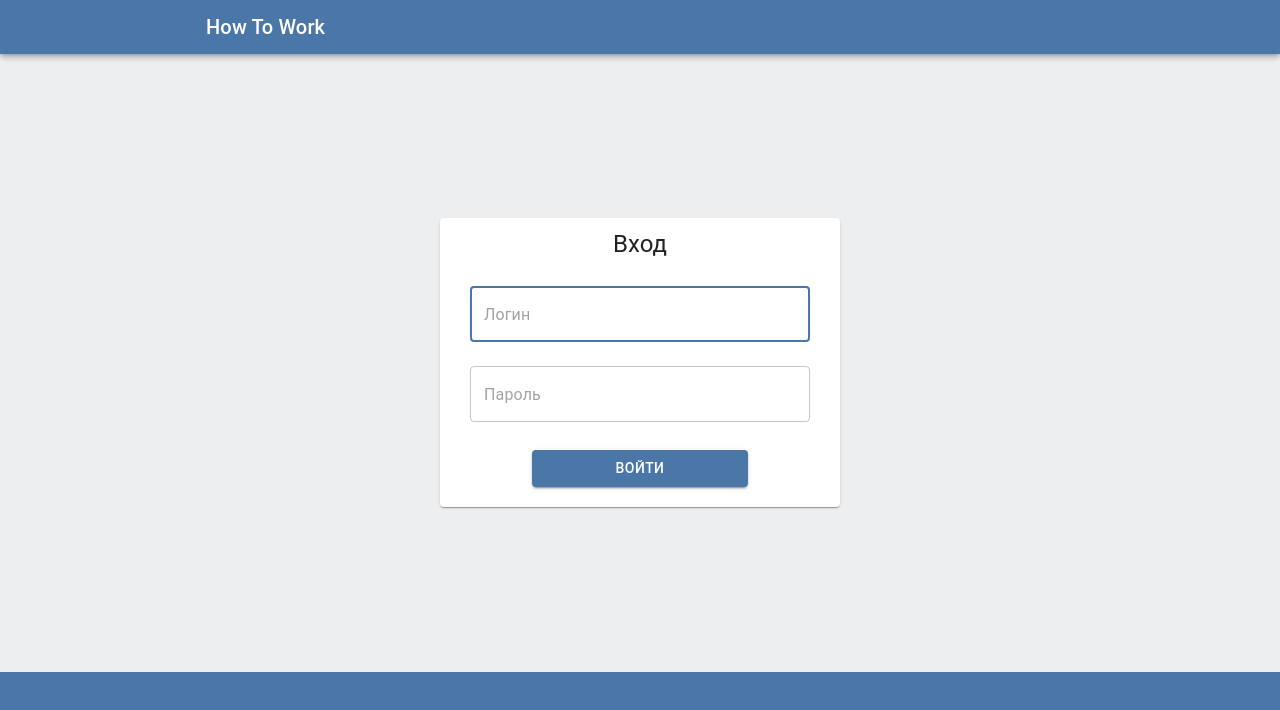
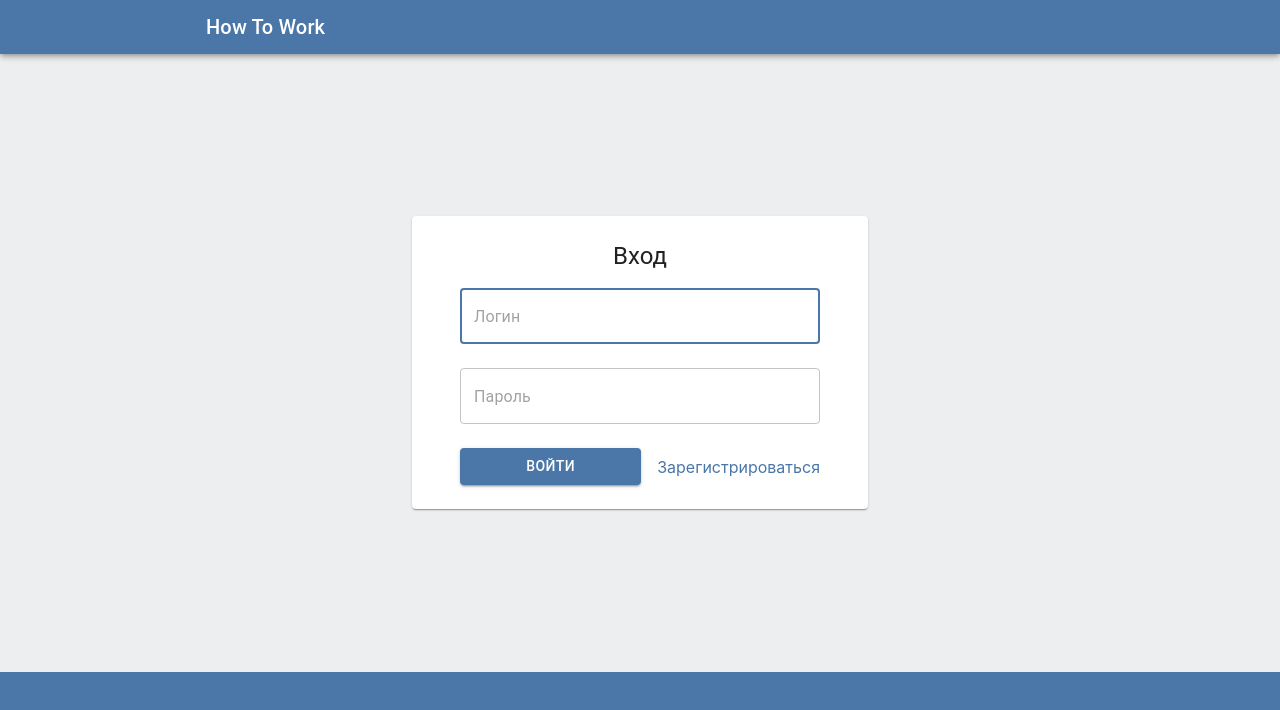
Before and after one commit to PolinaVdovina/htw_frontend, a React (Create React App) app: page /auth in a window 1280 px wide. Shown: the top 710 px of the page. Built offline with nearby package versions, Linux system fonts and the light colour scheme.

Commit message:
Авторизация + регистрация

```diff
--- a/src/components/auth-reg/RegCard.tsx
+++ b/src/components/auth-reg/RegCard.tsx
@@ -1,4 +1,4 @@
-import { Button, Card, Grid, Typography, makeStyles, Theme, createStyles, TextField, Select, FormControl, MenuItem } from '@material-ui/core';
+import { Button, Card, Grid, Typography, makeStyles, Theme, createStyles, TextField, Select, FormControl, MenuItem, Link } from '@material-ui/core';
 import React, { useState } from 'react';
 import { validateRegPasword, validateRegLoginConnect, validateLogin } from '../../utils/validateFunctions';
 import { startLoadingAction, stopLoadingAction } from '../../redux/actions/dialog-actions';
@@ -7,35 +7,14 @@ import { useDispatch } from 'react-redux';
 import { login as loginFetch, register as registerFetch } from './../../utils/fetchFunctions';
 import { useSnackbar } from 'notistack';
 import { fillJobSeekerPersonalAction } from '../../redux/actions/user-personals';
+import { useStyles } from './styles';
+import { urls } from '../../pages/urls';
+import { Link as RouterLink } from 'react-router-dom';
 
 interface IRegCardProps {
 
 }
 
-
-
-
-const useStyles = makeStyles((theme: Theme) =>
-    createStyles({
-        root: {
-            //maxWidth: "400px",
-            width: "400px",
-            textAlign: "center",
-        },
-        field: {
-            width: '85%',
-        },
-        button: {
-            width: '60%',
-        },
-        title: {
-            padding: '10px'
-        },
-        item: {
-            width: '100%'
-        }
-  }),
-);
 
 export const RegCard = (props: IRegCardProps) => {
     const classes = useStyles();
@@ -157,6 +136,7 @@ export const RegCard = (props: IRegCardProps) => {
                         variant="outlined"
                         margin="normal"
                         required
+                        autoFocus
                         error={errorRole!=''}
                         helperText={errorRole}
                         value={role}
@@ -182,7 +162,7 @@ export const RegCard = (props: IRegCardProps) => {
                         name="email"
                         helperText={errorLoginConnect}
                         autoComplete="login"
-                        autoFocus
+
                         onChange={(event) => {setLoginConnect(event.target.value)}}
                     />
                 </Grid>
@@ -228,7 +208,8 @@ export const RegCard = (props: IRegCardProps) => {
                         onChange={(event) => {setConfirmPassword(event.target.value)}}
                     />
                 </Grid>
-                <Grid item style={{'padding': '20px'}}>
+                <Grid item container className={classes.submitContainer} >
+
                         <Button className={classes.button}
                             variant="contained"
                             color="primary"
@@ -236,6 +217,10 @@ export const RegCard = (props: IRegCardProps) => {
                         >
                             Регистрация
                         </Button>
+
+                    <Link component={RouterLink} to={urls.authentication.shortPath}>
+                        Есть аккаунт?
+                    </Link>
                 </Grid>
             </Grid>
         </Card>
--- a/src/components/auth-reg/SignInCard.tsx
+++ b/src/components/auth-reg/SignInCard.tsx
@@ -1,4 +1,4 @@
-import { Button, Card, Grid, Typography, makeStyles, Theme, createStyles, TextField, Snackbar } from '@material-ui/core';
+import { Button, Card, Grid, Typography, makeStyles, Theme, createStyles, TextField, Snackbar, Link } from '@material-ui/core';
 import React, { useState } from 'react';
 import { validateRegPasword, validateLogin } from '../../utils/validateFunctions';
 import axios, { AxiosRequestConfig } from 'axios'
@@ -14,6 +14,10 @@ import { startLoadingAction, stopLoadingAction } from '../../redux/actions/dialo
 import { withSnackbar, useSnackbar } from 'notistack';
 //import { stopLoading } from './../../redux/reducers/dialog-reducers';
 import { fillJobSeekerPersonalAction } from './../../redux/actions/user-personals';
+import { useTheme } from '@material-ui/core';
+import { Link as RouterLink } from 'react-router-dom';
+import { urls } from '../../pages/urls';
+import { useStyles } from './styles';
 
 
 
@@ -32,27 +36,7 @@ function mapStateToProps(state : RootState) {
 
   }
 
-const useStyles = makeStyles((theme: Theme) =>
-    createStyles({
-        root: {
-            //maxWidth: "400px",
-            width: "400px",
-            textAlign: "center",
-        },
-        field: {
-            width: '85%'
-        },
-        button: {
-            width: '60%',
-        },
-        title: {
-            padding: '10px'
-        },
-        item: {
-            width: '100%'
-        }
-  }),
-);
+
 
 const SignInCardComp = (props: ISignInCardProps) => {
     const classes = useStyles();
@@ -61,6 +45,7 @@ const SignInCardComp = (props: ISignInCardProps) => {
     const [errorPassword, setErrorPassword] = useState('');
     const [errorLogin, setErrorLogin] = useState('');
     const dispatch = useDispatch();
+    const theme = useTheme();
     const snackBar = useSnackbar();
     async function validate() {
         const preValidatePassword = validateRegPasword(password);
@@ -185,7 +170,8 @@ const SignInCardComp = (props: ISignInCardProps) => {
                         onChange={(event) => {setPassword(event.target.value)}}
                     />
                 </Grid>
-                <Grid item style={{'padding': '20px'}}>
+                <Grid item container className={classes.submitContainer} >
+
                     <Button className={classes.button}
                         variant="contained"
                         color="primary"
@@ -193,6 +179,9 @@ const SignInCardComp = (props: ISignInCardProps) => {
                     >
                         Войти
                     </Button>
+                    <Link component={RouterLink} to={urls.registration.shortPath}>
+                        Зарегистрироваться
+                    </Link>
                 </Grid>
             </Grid>
         </Card>
--- /dev/null
+++ b/src/components/auth-reg/styles.tsx
@@ -0,0 +1,32 @@
+import { makeStyles, Theme, createStyles } from "@material-ui/core";
+
+export const useStyles = makeStyles((theme: Theme) =>
+    createStyles({
+        root: {
+            //maxWidth: "400px",
+            width: "360px",
+            textAlign: "center",
+            padding: theme.spacing(6),
+            paddingBottom: theme.spacing(3),
+            paddingTop: theme.spacing(3)
+        },
+        field: {
+            width: '100%'
+        },
+        button: {
+            flexGrow: 1,
+            marginRight: theme.spacing(2)
+            //width: '60%',
+        },
+        title: {
+            //padding: '10px'
+        },
+        item: {
+            //width: '100%'
+        },
+        submitContainer: {
+            marginTop:theme.spacing(2),
+            alignItems:"center"
+        }
+  }),
+);
```
Lines whose indentation alone changed are shown as unchanged.
